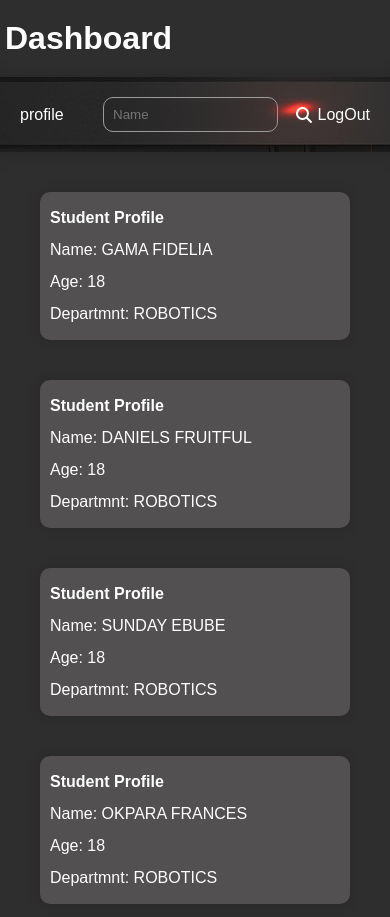
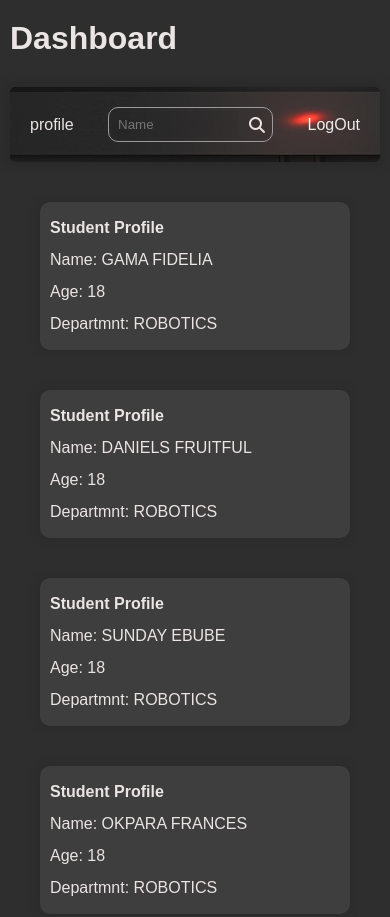
Before and after one commit to ubaphilo/login-authentication, a plain HTML site: page pages/home.html in a window 390 px wide. Shown: the top 917 px of the page. Drawn offline with Linux system fonts and the light colour scheme.

Commit message:
update responsive search

```diff
--- a/styles/home.css
+++ b/styles/home.css
@@ -18,18 +18,21 @@ body{
 
 }
 div{
-    color: rgb(255, 255, 255);
+    color: rgb(235, 228, 228);
 }
 .logout{
     text-decoration: none;
-    color: white;
+    color: rgb(238, 235, 235);
 }
 .logout:hover{
-border-bottom: 2px solid #b8b5b5;
+border-bottom: 2px solid #aca5a5;
+}
+.logout:active{
+    color: #8b6060;
 }
 .dashboard{
     padding: 20px;
-    padding-left:5px;
+    padding-left:10px;
 }
 .navImg{
     border-radius: round;
@@ -40,7 +43,7 @@ border-bottom: 2px solid #b8b5b5;
 }
 
 .card{
-    background-color: rgb(82, 80, 80);
+    background-color: rgb(63, 62, 62);
     /* display: flex; */
     justify-content: space-between;
     border-radius: 10px;
@@ -68,13 +71,14 @@ nav{
     padding: 20px;
     box-shadow:0 0 9px 5px #2b2a2a;
     align-items: center;
+    margin: 10px;
+    border-radius: 5px;
 }
 
 .search{
     border: 1.7px solid rgb(155, 155, 155);
     border-radius: 10px;
     display: flex;
-    justify-content: space-between;
     align-items: center;
     padding: 3px;
     width: 50%;
@@ -87,6 +91,12 @@ nav{
     border: 0px;
     padding: 6px;
     color: white;
+    width: 80%;
+}
+#searchbtn{
+    margin-left: auto;
+    padding-right: 5px;
+
 }
 #searchbtn:active,#searchbtn:focus{
 color: #8a8282;
@@ -96,9 +106,9 @@ main{
     margin: 40px;
 
 }
-@media screen and (max-width: 580px) and ( max-height:580px ){
+/* @media screen and (max-width: 580px){
+#searchbtn{
 
-.card{
-    background-color: green;
 }
-}
+
+} */
```
